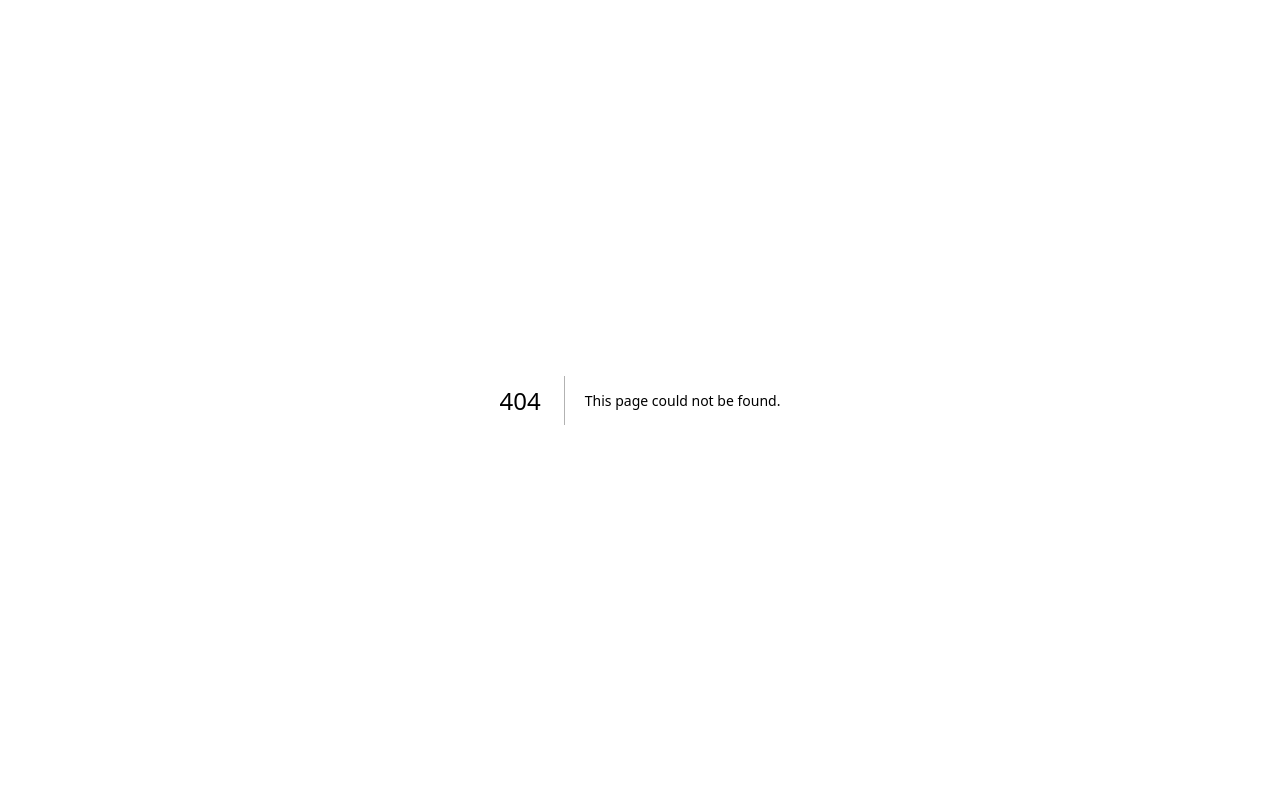
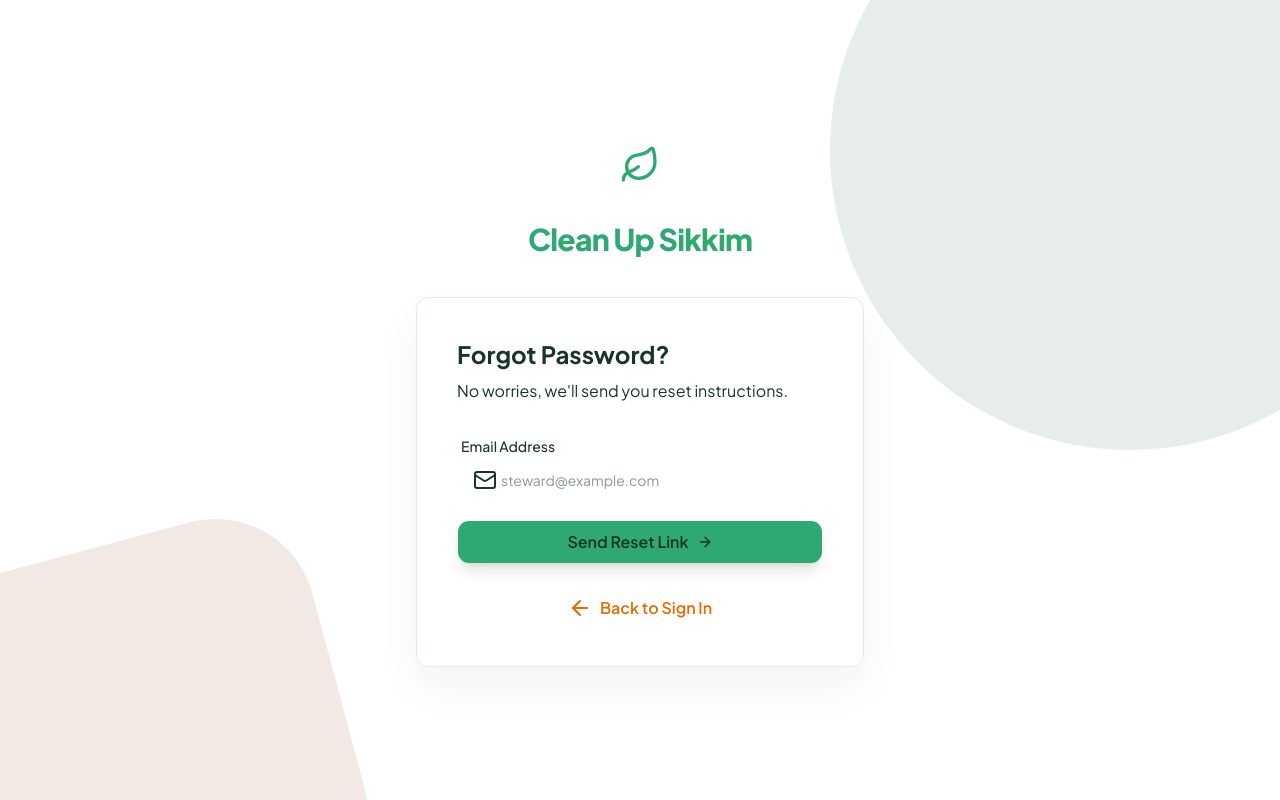
Before and after one commit to original-subbaman/clean-up-sikkim-fe, a Next.js app: page /forgot-password in a window 1280 px wide. Before the commit this address had no page. Built offline with nearby package versions, Linux system fonts and the light colour scheme.

Commit message:
feat: add ui for forgot password pag

```diff
--- /dev/null
+++ b/app/(public)/(auth)/forgot-password/page.tsx
@@ -0,0 +1,88 @@
+import Link from "next/link";
+import { Mail, ArrowRight, ArrowLeft, Leaf } from "lucide-react";
+import { Button } from "@/components/ui/button";
+import { Input } from "@/components/ui/input";
+
+function ForgotPasswordPage() {
+  return (
+    <div className="w-full max-w-md z-10">
+      <div className="text-center mb-10">
+        <div className="inline-flex items-center justify-center w-16 h-16 rounded-full bg-surface-container mb-6">
+          <Leaf className="text-primary w-10 h-10" />
+        </div>
+        <h2 className="text-3xl font-headline font-extrabold tracking-tight text-primary">
+          Clean Up Sikkim
+        </h2>
+      </div>
+      <div className="bg-surface-container-lowest p-8 md:p-10 rounded-xl shadow-[0_20px_40px_rgba(15,82,56,0.06)] border border-outline-variant/10">
+        <div className="mb-8">
+          <h1 className="text-2xl font-headline font-bold text-on-surface mb-2">
+            Forgot Password?
+          </h1>
+          <p className="text-on-surface-variant leading-relaxed">
+            No worries, we'll send you reset instructions.
+          </p>
+        </div>
+        <form className="space-y-6">
+          <div className="space-y-2">
+            <label className="block text-sm font-medium text-on-surface-variant px-1">
+              Email Address
+            </label>
+            <div className="relative">
+              <div className="absolute inset-y-0 left-0 pl-4 flex items-center pointer-events-none">
+                <Mail className="text-neutral text-outline text-xl" />
+              </div>
+              <Input
+                className="w-full pl-11 pr-4 py-3.5 bg-surface-container-low border-none rounded-xl text-on-surface focus:ring-2 focus:ring-primary/20 transition-all placeholder:text-outline/60"
+                id="email"
+                name="email"
+                placeholder="steward@example.com"
+                type="email"
+              />
+            </div>
+          </div>
+          <Button
+            size={"xl"}
+            className="w-full signature-gradient text-on-primary font-semibold
+            py-4 rounded-xl shadow-lg hover:opacity-90 active:scale-[0.98]
+            transition-all duration-200 flex items-center justify-center gap-2 group"
+            type="submit"
+          >
+            <span>Send Reset Link</span>
+            <ArrowRight className="text-xl group-hover:translate-x-1 transition-transform" />
+          </Button>
+        </form>
+        <div className="mt-8 text-center">
+          <Link
+            className="inline-flex items-center
+            gap-2 text-tertiary font-semibold hover:opacity-80 transition-opacity group"
+            href="/login"
+          >
+            <ArrowLeft className="text-lg group-hover:-translate-x-1 transition-transform duration-300" />
+            <span>Back to Sign In</span>
+          </Link>
+        </div>
+      </div>
+      {/* <div className="mt-8 grid grid-cols-2 gap-4">
+        <div className="bg-surface-container-low/50 p-4 rounded-xl flex items-start gap-3">
+          <span className="material-symbols-outlined text-primary text-xl">
+            security
+          </span>
+          <p className="text-xs text-on-surface-variant leading-tight">
+            Secure 256-bit encrypted recovery process.
+          </p>
+        </div>
+        <div className="bg-surface-container-low/50 p-4 rounded-xl flex items-start gap-3">
+          <span className="material-symbols-outlined text-primary text-xl">
+            support_agent
+          </span>
+          <p className="text-xs text-on-surface-variant leading-tight">
+            Need help? Reach out to our steward support.
+          </p>
+        </div>
+      </div> */}
+    </div>
+  );
+}
+
+export default ForgotPasswordPage;
--- a/app/(public)/(auth)/login/page.tsx
+++ b/app/(public)/(auth)/login/page.tsx
@@ -7,6 +7,7 @@ import { Input } from "@/components/ui/input";
 import { LoginSchema, loginSchema } from "@/lib/schemas/auth-schemas";
 import { zodResolver } from "@hookform/resolvers/zod";
 import { Controller, useForm } from "react-hook-form";
+import Link from "next/link";
 
 function Page() {
   const form = useForm<LoginSchema>({
@@ -80,12 +81,12 @@ function Page() {
                 hint=""
               />
               <div className="flex justify-between items-center my-4 ml-1">
-                <a
+                <Link
                   className="text-xs font-medium text-tertiary hover:underline"
-                  href="#"
+                  href="/forgot-password"
                 >
                   Forgot password?
-                </a>
+                </Link>
               </div>
             </div>
             <Button type="submit" size="lg" className="w-full">
@@ -95,12 +96,12 @@ function Page() {
           <div className="mt-8 pt-8 border-t border-outline-variant/20 text-center">
             <p className="text-sm text-on-surface-variant">
               Don't have an account?
-              <a
+              <Link
                 className="text-primary font-bold hover:underline ml-1"
                 href="/signup"
               >
                 Sign up
-              </a>
+              </Link>
             </p>
           </div>
         </div>
--- a/app/(public)/(auth)/signup/page.tsx
+++ b/app/(public)/(auth)/signup/page.tsx
@@ -9,6 +9,7 @@ import { Field, FieldError, FieldLabel } from "@/components/ui/field";
 import { useState } from "react";
 import { PasswordTextField } from "@/components/auth/PasswordTextField";
 import LoginWithGoogle from "@/components/auth/LoginWithGoogle";
+import Link from "next/link";
 
 function Page() {
   const [passwordVisible, setPasswordVisible] = useState(false);
@@ -123,12 +124,12 @@ function Page() {
         <div className="mt-8 pt-8 text-center border-t border-outline-variant/20">
           <p className="text-on-surface-variant text-sm">
             Already have an account?
-            <a
+            <Link
               className="text-primary font-bold ml-1 hover:underline transition-all"
               href="/login"
             >
               Sign in
-            </a>
+            </Link>
           </p>
         </div>
       </div>
--- a/app/page.tsx
+++ b/app/page.tsx
@@ -219,12 +219,12 @@ function CallToActionSection() {
             daily ritual.
           </p>
           <div className="flex flex-col sm:flex-row justify-center gap-4">
-            <a
+            <Link
               href="/login"
               className="bg-primary text-on-primary px-10 py-5 rounded-2xl font-bold editorial-shadow hover:scale-105 transition-transform"
             >
               Join The Movement
-            </a>
+            </Link>
           </div>
         </div>
       </div>
@@ -251,28 +251,28 @@ function FooterSection() {
             </h4>
             <ul className="space-y-2">
               <li>
-                <a
+                <Link
                   className="text-zinc-500 dark:text-zinc-400 hover:text-emerald-600 dark:hover:text-emerald-300 font-['Be_Vietnam_Pro'] text-sm hover:translate-x-1 transition-transform inline-block"
                   href="#"
                 >
                   Map Explorer
-                </a>
+                </Link>
               </li>
               <li>
-                <a
+                <Link
                   className="text-zinc-500 dark:text-zinc-400 hover:text-emerald-600 dark:hover:text-emerald-300 font-['Be_Vietnam_Pro'] text-sm hover:translate-x-1 transition-transform inline-block"
                   href="#"
                 >
                   Reward Shop
-                </a>
+                </Link>
               </li>
               <li>
-                <a
+                <Link
                   className="text-emerald-700 dark:text-emerald-300 underline font-['Be_Vietnam_Pro'] text-sm"
                   href="#"
                 >
                   Impact Report
-                </a>
+                </Link>
               </li>
             </ul>
           </div>
@@ -282,28 +282,28 @@ function FooterSection() {
             </h4>
             <ul className="space-y-2">
               <li>
-                <a
+                <Link
                   className="text-zinc-500 dark:text-zinc-400 hover:text-emerald-600 dark:hover:text-emerald-300 font-['Be_Vietnam_Pro'] text-sm hover:translate-x-1 transition-transform inline-block"
                   href="#"
                 >
                   Privacy Policy
-                </a>
+                </Link>
               </li>
               <li>
-                <a
+                <Link
                   className="text-zinc-500 dark:text-zinc-400 hover:text-emerald-600 dark:hover:text-emerald-300 font-['Be_Vietnam_Pro'] text-sm hover:translate-x-1 transition-transform inline-block"
                   href="#"
                 >
                   Terms of Service
-                </a>
+                </Link>
               </li>
               <li>
-                <a
+                <Link
                   className="text-zinc-500 dark:text-zinc-400 hover:text-emerald-600 dark:hover:text-emerald-300 font-['Be_Vietnam_Pro'] text-sm hover:translate-x-1 transition-transform inline-block"
                   href="#"
                 >
                   Contact Us
-                </a>
+                </Link>
               </li>
             </ul>
           </div>
--- a/components/Navbar.tsx
+++ b/components/Navbar.tsx
@@ -6,6 +6,7 @@ import {
   PopoverTrigger,
 } from "@radix-ui/react-popover";
 import { Bell, Menu, X } from "lucide-react";
+import Link from "next/link";
 import { usePathname } from "next/navigation";
 import { useState } from "react";
 
@@ -35,9 +36,9 @@ function NavLink({
   }
 
   return (
-    <a href={href} className={`${baseClass} transition-all duration-500`}>
+    <Link href={href} className={`${baseClass} transition-all duration-500`}>
       {children}
-    </a>
+    </Link>
   );
 }
 
@@ -161,7 +162,7 @@ export default function Navbar({ routes }: { routes: readonly NavLinkItem[] }) {
         {/* Drawer nav links */}
         <div className="flex flex-col gap-1 px-4 py-4 flex-1">
           {routes.map((route) => (
-            <a
+            <Link
               key={route.path}
               href={route.path}
               onClick={closeDrawer}
@@ -172,7 +173,7 @@ export default function Navbar({ routes }: { routes: readonly NavLinkItem[] }) {
               }`}
             >
               {route.label}
-            </a>
+            </Link>
           ))}
         </div>
 
@@ -195,20 +196,20 @@ export default function Navbar({ routes }: { routes: readonly NavLinkItem[] }) {
             </div>
           ) : (
             <>
-              <a
+              <Link
                 href="/login"
                 onClick={closeDrawer}
                 className="w-full text-center py-2.5 rounded-lg font-semibold text-neutral-600 border border-neutral-200 hover:border-primary hover:text-primary transition-colors duration-200"
               >
                 Login
-              </a>
-              <a
+              </Link>
+              <Link
                 href="/signup"
                 onClick={closeDrawer}
                 className="w-full text-center py-2.5 rounded-lg font-semibold bg-primary text-white hover:bg-primary/90 transition-colors duration-200"
               >
                 Join Movement
-              </a>
+              </Link>
             </>
           )}
         </div>
```
